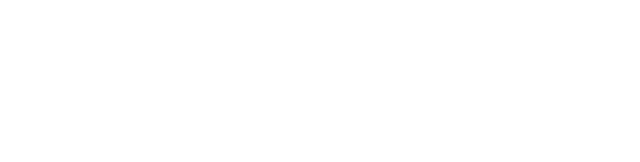
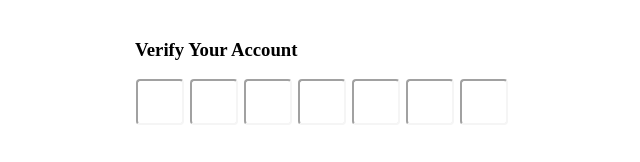
Before and after one commit to acciojob/OTP-AyushChaursiaya, a website: page main.html in a window 1280 px wide. Shown: the whole page, without its empty margins (318-958 px from the left). Drawn offline with Linux system fonts and the light colour scheme.

Commit message:
created a submission

```diff
--- a/main.html
+++ b/main.html
@@ -8,6 +8,18 @@
 
 <body>
 	<!-- the entire body must be written by student -->
+	<div id="container">
+		<div id="one">
+			<h3>Verify Your Account</h3>
+			<input type="text" class="code" maxlength="1" onclick="">
+			<input type="text" class="code" maxlength="1" onclick="">
+			<input type="text" class="code" maxlength="1" onclick="">
+			<input type="text" class="code" maxlength="1" onclick="">
+			<input type="text" class="code" maxlength="1" onclick="">
+			<input type="text" class="code" maxlength="1" onclick="">
+			<input type="text" class="code" maxlength="1" onclick="">
+		</div>
+	</div>
     <script type="text/javascript" src="./script.js">
 </script>
 
--- a/script.js
+++ b/script.js
@@ -1 +1,26 @@
 //your JS code here. If required.
+
+const inputs = document.querySelectorAll('.code');
+
+inputs.forEach((input, index) => {
+  input.addEventListener('input', (event) => {
+    const value = event.target.value;
+    if (value.length === 1) {
+      if (index < inputs.length - 1) {
+        inputs[index + 1].focus();
+      }
+    } else if (value.length === 0) {
+      if (index > 0) {
+        inputs[index - 1].focus();
+      }
+    }
+  });
+
+  input.addEventListener('keydown', (event) => {
+    if (event.key === 'Backspace' && input.value.length === 0) {
+      if (index > 0) {
+        inputs[index - 1].focus();
+      }
+    }
+  });
+});
--- a/styles.css
+++ b/styles.css
@@ -1 +1,21 @@
 /*  your css code here. If applicable */
+#container {
+	display: flex;
+	justify-content: center;
+	margin-top: 20px;
+}
+
+/* .one {
+	display:flax;
+	justify-content: center;
+} */
+
+.code{
+	width:40px;
+	height: 40px;
+	margin: 0 1px;
+	text-align: center;
+	border-color:#f5f5f5;
+	font-size: 28px;
+	border-radius: 4px;
+}
```
